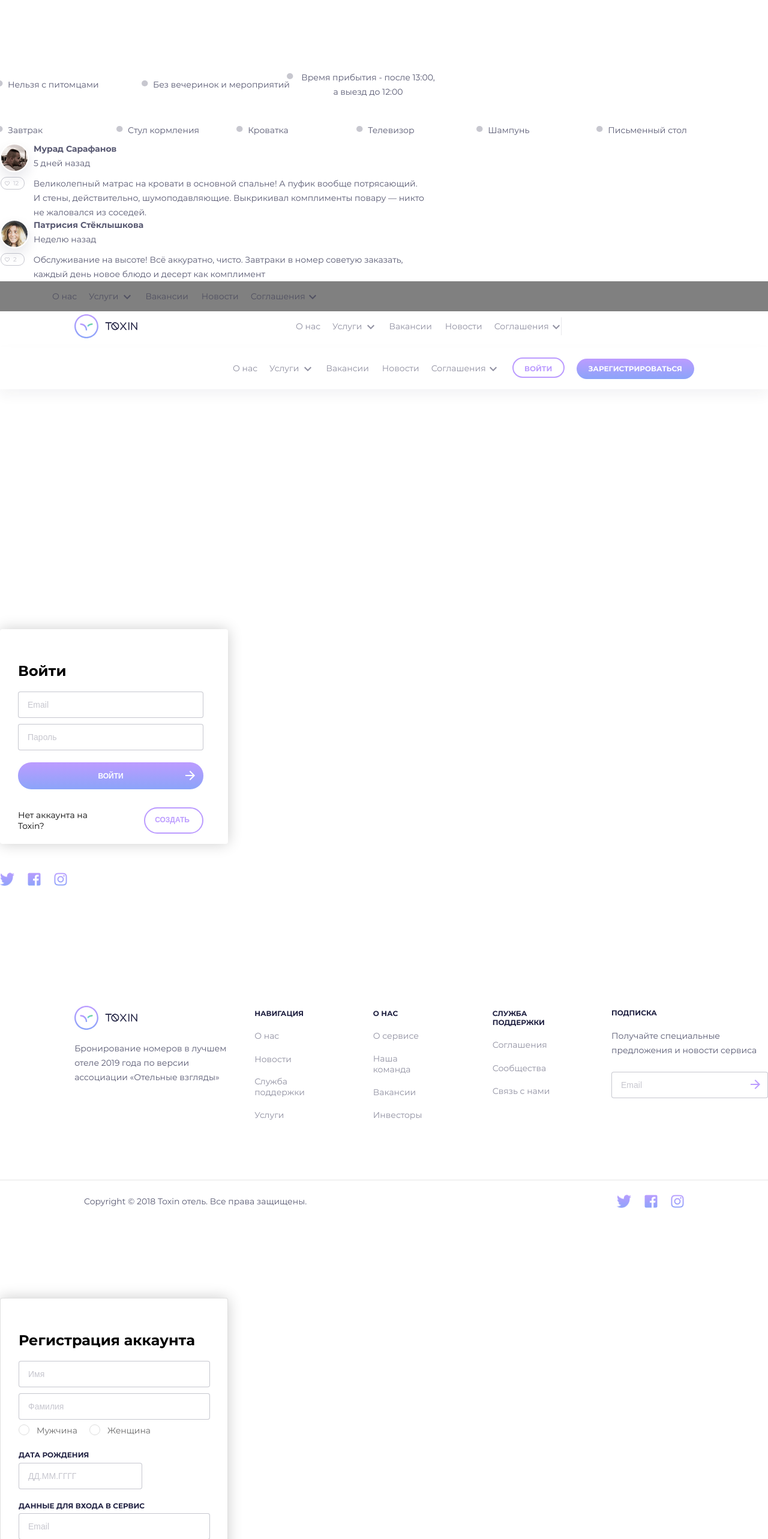
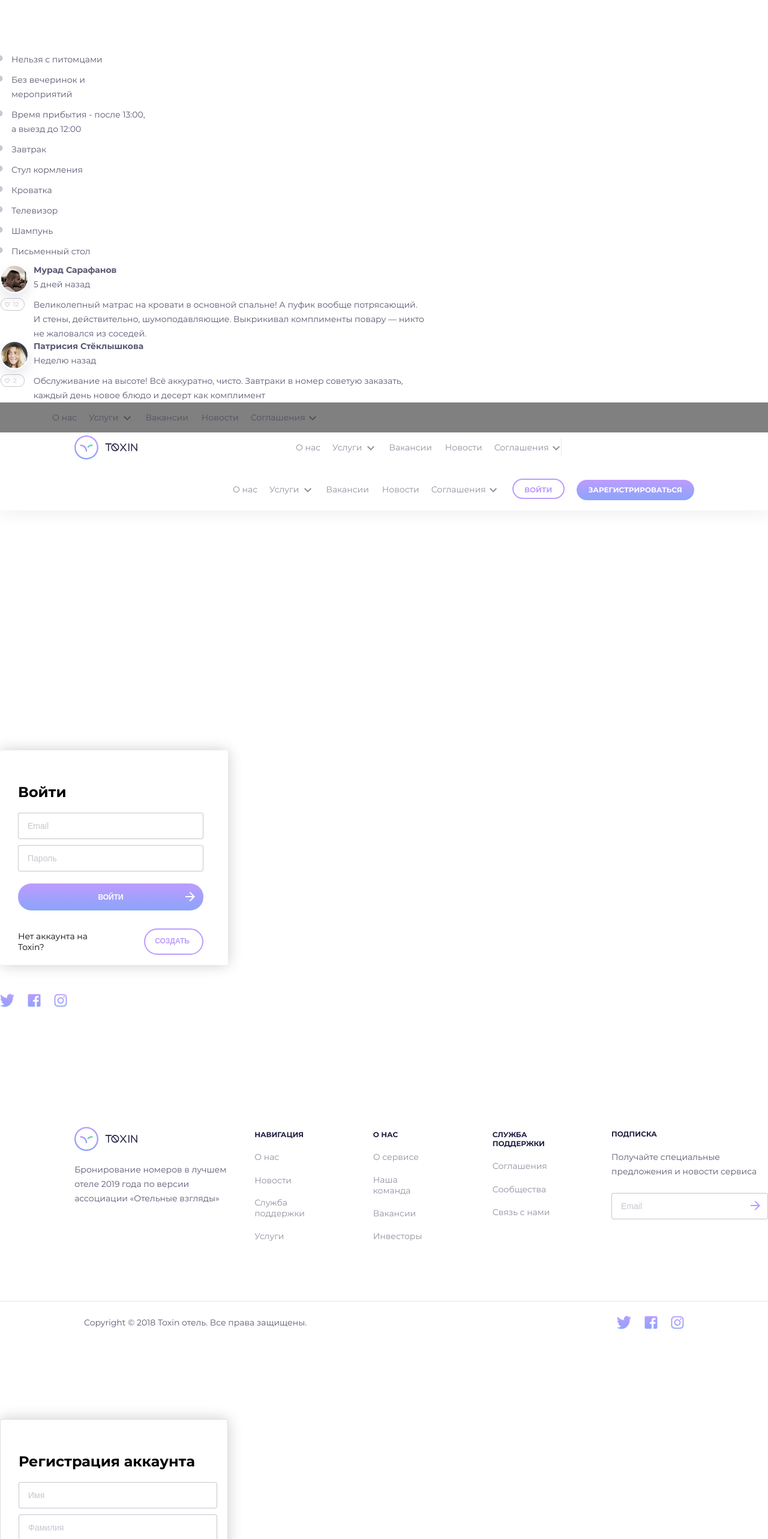
Before and after one commit to Annapichnenko/toxin, a React (Create React App) app: page /test in a window 1280 px wide. Shown: the part 1420-3986 px from the top of the page at 60% size. Built offline with nearby package versions, Linux system fonts and the light colour scheme.

Commit message:
fix style

```diff
--- a/src/components/BulletList/bullet.module.scss
+++ b/src/components/BulletList/bullet.module.scss
@@ -11,7 +11,8 @@
 }
 .ul {
   color: rgba(31, 32, 65, 0.25);
-
+  display: flex;
+  flex-direction: column;
   margin-left: -1px;
   @media screen and (min-width: 766px) {
     padding-right: 2%;
@@ -30,7 +31,7 @@
   position: relative;
   color: rgba(31, 32, 65, 0.75);
 
-  padding-left: 9px;
+  padding-left: 15px;
 }
 .li:before {
   content: "";
--- a/src/components/Menu/index.jsx
+++ b/src/components/Menu/index.jsx
@@ -19,9 +19,9 @@
           <img onClick={() => setActive(!active)} width="40px" src={image} />
         </div>
 
-        <ul>
+        <ul className={styles.ul}>
           {items.map((item) => (
-            <li>
+            <li className={styles.li}>
               <a href={item.href}>{item.value}</a>
             </li>
           ))}
--- a/src/components/Menu/menu.module.scss
+++ b/src/components/Menu/menu.module.scss
@@ -4,7 +4,22 @@
 .buttons {
   z-index: 20;
   position: relative;
+  margin-left: 18px;
 }
 .bigButton {
   margin-left: 50px;
 }
+.ul {
+  display: flex;
+  flex-direction: column;
+  margin-top: 20px;
+  margin-bottom: 20px;
+  row-gap: 7px;
+  text-align: center;
+  font-size: 16px;
+  cursor: pointer;
+  color: rgb(53, 56, 56);
+}
+.li {
+  list-style-type: none;
+}
--- a/src/components/RegistrationForm/form.module.scss
+++ b/src/components/RegistrationForm/form.module.scss
@@ -8,7 +8,7 @@
   height: 646px;
 
   padding-left: 30px;
-  padding-right: 3.2%;
+  padding-right: 30px;
   padding-top: 4.3%;
   box-sizing: border-box;
 
@@ -72,7 +72,7 @@
 }
 .toxin {
   margin-top: 44px;
-  font-weight: 400px;
+  font-weight: 400;
   font-size: rem(14);
   width: 186px;
   color: #000000;
--- a/src/pages/Test/styles.scss
+++ b/src/pages/Test/styles.scss
@@ -336,27 +336,3 @@
   display: flex;
   justify-content: space-between;
 }
-ul li a {
-  color: black;
-  text-decoration: none;
-  font-size: 1.3rem;
-  cursor: pointer;
-}
-ul {
-  text-align: center;
-  display: flex;
-
-  align-items: center;
-  padding-top: 20px;
-}
-
-ul li {
-  display: flex;
-  align-items: center;
-  margin: 10px 0;
-}
-@media screen and (max-width: 768px) {
-  .menu__content {
-    width: 100%;
-  }
-}
```
